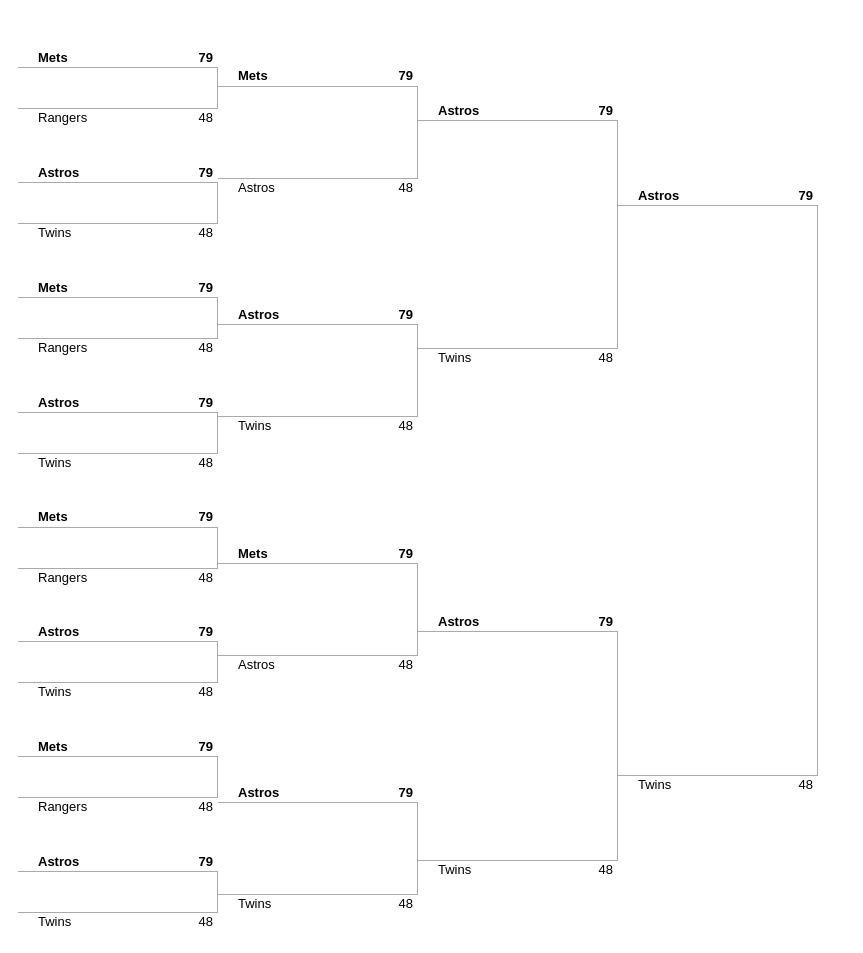
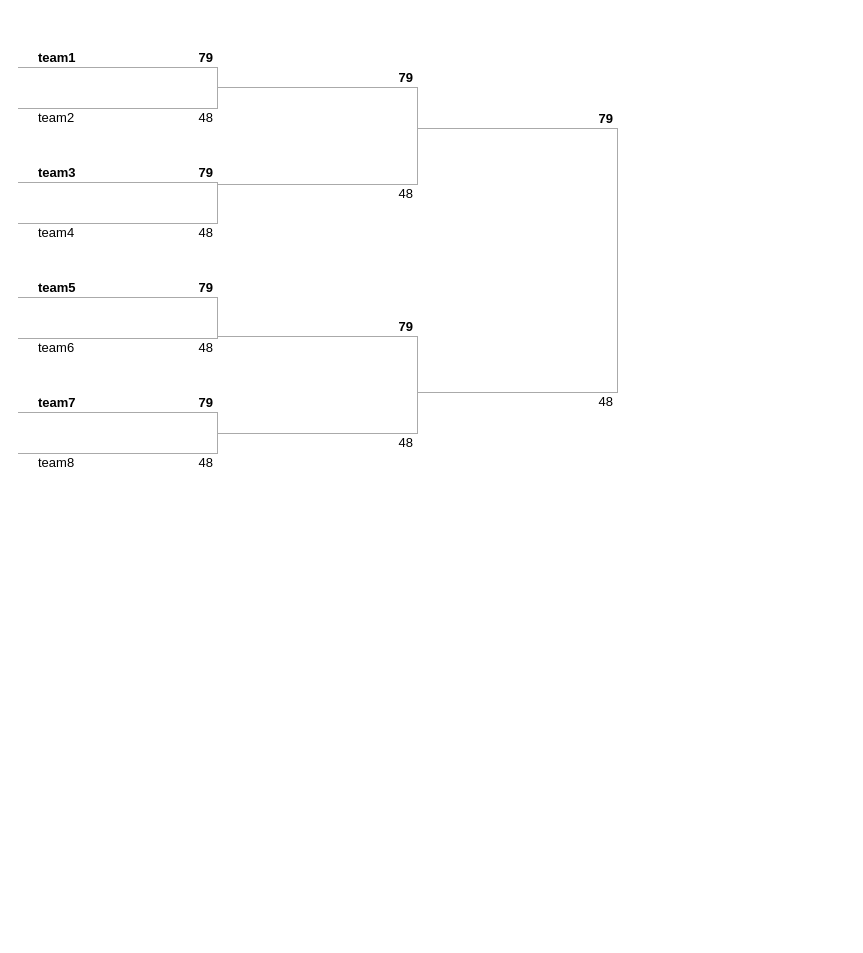
Before and after one commit to jw56578/ReactBracketsTest, a website: page index.html in a window 1280 px wide. Shown: the whole page, without its empty margins (0-863 px from the left). After the commit the page ends 800 px from the top, so only its background shows below. Drawn offline with nearby package versions, Linux system fonts and the light colour scheme.

Commit message:
add matches and brackets dynamically

```diff
--- a/index.html
+++ b/index.html
@@ -70,38 +70,78 @@
       <script>
       $(function(){
 
-
-          var brackets = [
-            [
-                {team1:'Mets',team2:'Rangers',team1Points:1,team2Points:3},
-                {team1:'Astros',team2:'Twins',team1Points:1,team2Points:3},
-              {team1:'Mets',team2:'Rangers',team1Points:1,team2Points:3},
-                {team1:'Astros',team2:'Twins',team1Points:1,team2Points:3},
-                   {team1:'Mets',team2:'Rangers',team1Points:1,team2Points:3},
-                {team1:'Astros',team2:'Twins',team1Points:1,team2Points:3},
-              {team1:'Mets',team2:'Rangers',team1Points:1,team2Points:3},
-                {team1:'Astros',team2:'Twins',team1Points:1,team2Points:3}
+          /*
+          what would the data schema look like for this
+          you have many teams associate to a tournament
+          upon registration of appropriate number of teams, 2,4,8,16
+          -- or if you wanted to have some logic to determine what team has a  Bye
+          given that we ignore randomness
+          loop through teams in the tournament
+          add match objects for the first round
+          save
+          Match
+          -tournament ID
+          -team1 id
+          -team2 id
+          -round
 
 
-                // the object holds info about the teams on on round bracket
-            ], // the first second level nested array represents the first round (all the way to the left)
-            [
-                {team1:'Mets',team2:'Astros',team1Points:1,team2Points:3},
-              {team1:'Astros',team2:'Twins',team1Points:1,team2Points:3},
-                {team1:'Mets',team2:'Astros',team1Points:1,team2Points:3},
-              {team1:'Astros',team2:'Twins',team1Points:1,team2Points:3}
 
-            ] //put as many arrays as you want rounds, but it is up to you to make sure that rounds match up the number of teams
-            ,[
+          all the rounds must be shown for the UI to appear properly
+          if there is no winner yet then just make the team name blank
+          there will be rounds = square root of total teams
+          16 - 4
+          8 - 3
 
-            {team1:'Astros',team2:'Twins',team1Points:1,team2Points:3},
-                {team1:'Astros',team2:'Twins',team1Points:1,team2Points:3}
-            ],[
 
-            {team1:'Astros',team2:'Twins',team1Points:1,team2Points:3},
+          */
+          var teams = [{name:'team1'},{name:'team2'},{name:'team3'},{name:'team4'},{name:'team5'},{name:'team6'},{name:'team7'},{name:'team8'}];
+          var matches = [];
+          var brackets = [];
 
-            ]
-          ];
+          for(var i = 0; i < teams.length ; i+=2){
+            matches.push({team1:teams[i].name,team2:teams[i+1].name,team1Points:0,team2Points:0});
+          }
+          brackets.push(matches );
+          var addRounds = true;
+          var nextRound =  matches.length;
+          while(addRounds){
+            nextRound = nextRound /2;
+            if(nextRound <= 1){
+                addRounds = false;
+            }
+            brackets[brackets.length] = [];
+            for(var i = 0; i < nextRound ; i ++){
+                 brackets[brackets.length - 1].push({team1:'',team2:'',team1Points:1,team2Points:3});
+            }
+
+          }
+
+
+//          var brackets = [
+//            [
+//                {team1:'Mets',team2:'Rangers',team1Points:1,team2Points:3},
+//                {team1:'Astros',team2:'Twins',team1Points:1,team2Points:3},
+//              {team1:'Mets',team2:'Rangers',team1Points:1,team2Points:3},
+//                {team1:'Astros',team2:'Twins',team1Points:1,team2Points:3},
+//
+//
+//
+//                // the object holds info about the teams on on round bracket
+//            ], // the first second level nested array represents the first round (all the way to the left)
+//            [
+//                {team1:'Mets',team2:'Astros',team1Points:1,team2Points:3},
+//              {team1:'Astros',team2:'Twins',team1Points:1,team2Points:3},
+//
+//
+//            ] //put as many arrays as you want rounds, but it is up to you to make sure that rounds match up the number of teams
+//            ,[
+//
+//            {team1:'Astros',team2:'Twins',team1Points:1,team2Points:3},
+//
+//            ]
+//
+//          ];
 
 
 
```
